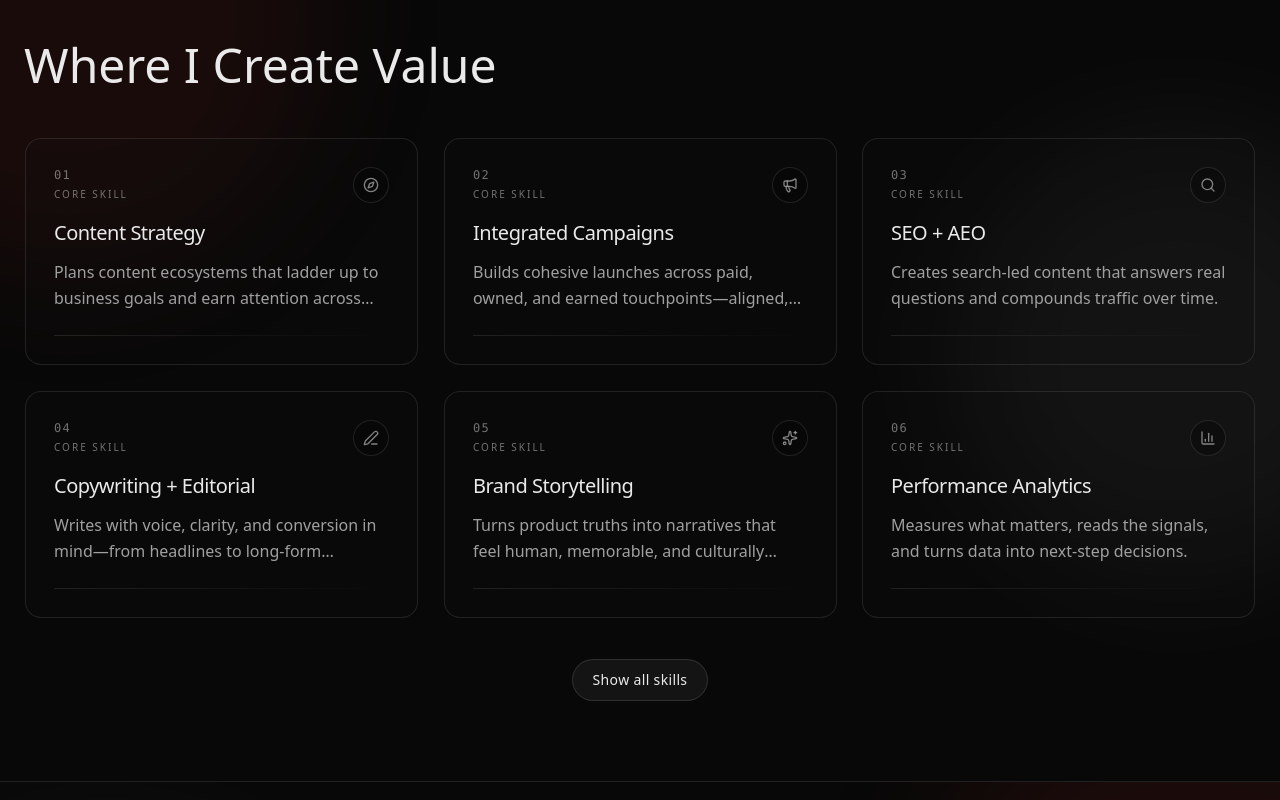
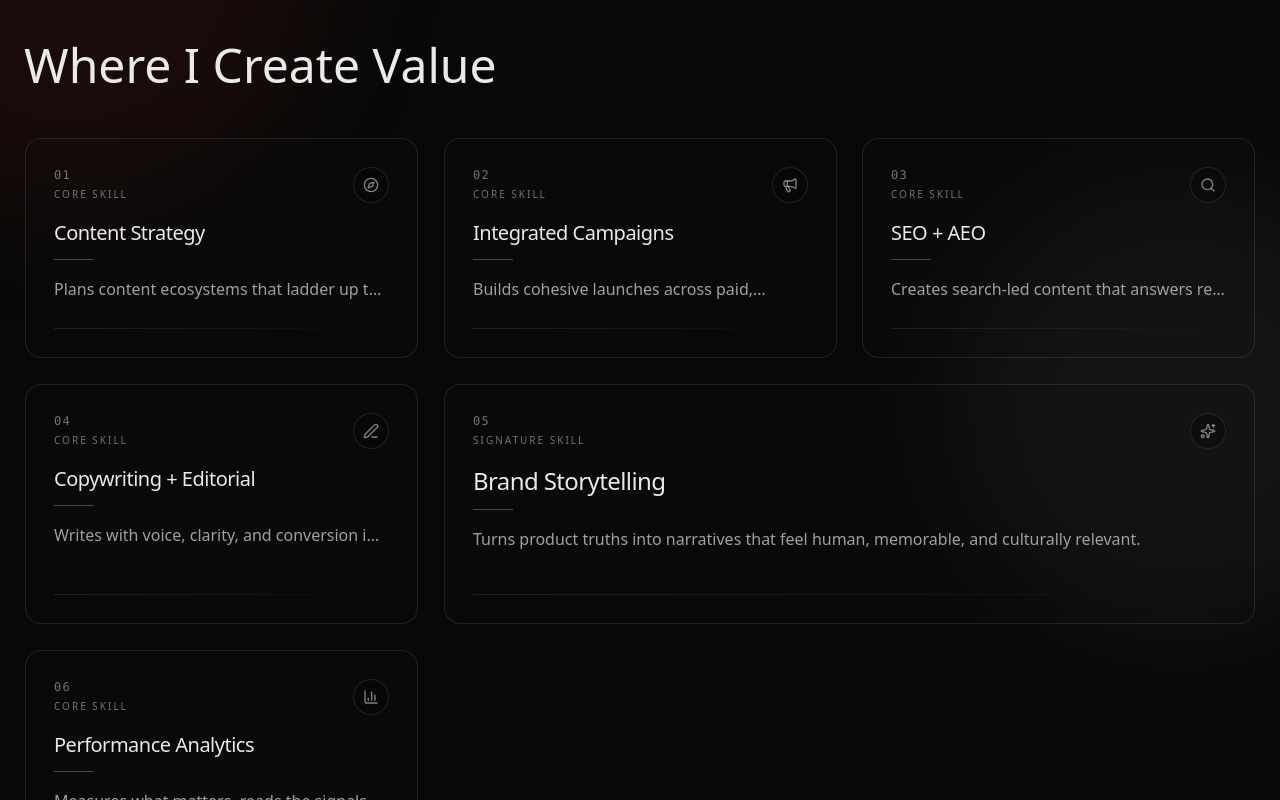
Before and after one commit to sarahsarahsarahX3/Personal-website-, a Next.js app: page / in a window 1280 px wide. Shown: the part 840-1640 px from the top of the page. Built offline with nearby package versions, Linux system fonts and the light colour scheme; a web font is replaced by a local one.

Commit message:
homepage

```diff
--- a/app/components/home/ValueSection.tsx
+++ b/app/components/home/ValueSection.tsx
@@ -71,10 +71,13 @@ const valueItems: ValueItem[] = [
 
 export function ValueSection() {
   const [showAll, setShowAll] = useState(false);
+  const [expandedTitle, setExpandedTitle] = useState<string | null>(null);
   const visibleItems = useMemo(
     () => (showAll ? valueItems : valueItems.slice(0, 6)),
     [showAll],
   );
+
+  const signatureTitle = "Brand Storytelling";
 
   return (
     <section id="value" className="relative border-t border-white/10 py-20">
@@ -101,7 +104,10 @@ export function ValueSection() {
           {visibleItems.map((item, index) => (
             <motion.div
               key={item.title}
-              className="group relative h-full rounded-2xl p-[1px] transition will-change-transform hover:-translate-y-1"
+              className={[
+                "group relative h-full rounded-2xl p-[1px] transition will-change-transform hover:-translate-y-1",
+                item.title === signatureTitle ? "lg:col-span-2" : "",
+              ].join(" ")}
               initial={{ opacity: 0, y: 12 }}
               whileInView={{ opacity: 1, y: 0 }}
               viewport={{ once: true, amount: 0.25 }}
@@ -110,6 +116,18 @@ export function ValueSection() {
                 delay: index * 0.06,
                 ease: [0.16, 1, 0.3, 1],
               }}
+              onClick={() =>
+                setExpandedTitle((prev) => (prev === item.title ? null : item.title))
+              }
+              onKeyDown={(event) => {
+                if (event.key === "Enter" || event.key === " ") {
+                  event.preventDefault();
+                  setExpandedTitle((prev) => (prev === item.title ? null : item.title));
+                }
+              }}
+              role="button"
+              tabIndex={0}
+              aria-expanded={expandedTitle === item.title}
             >
               {/* Thin animated border/glow */}
               <div className="pointer-events-none absolute inset-0 rounded-2xl bg-gradient-to-r from-accent/0 via-accent/35 to-accent/0 bg-[length:200%_100%] bg-[position:0%_0%] opacity-0 transition-[opacity,background-position] duration-500 group-hover:opacity-100 group-hover:bg-[position:100%_0%]" />
@@ -119,23 +137,67 @@ export function ValueSection() {
                 <div className="absolute -right-24 -top-24 h-48 w-48 rounded-full bg-accent/10 blur-2xl" />
               </div>
 
-              <div className="relative flex h-full min-h-[220px] flex-col overflow-hidden rounded-2xl border border-white/10 bg-surface-alt/20 p-7 transition-colors duration-300 group-hover:border-accent/30">
+              <div
+                className={[
+                  "relative flex h-full min-h-[220px] flex-col overflow-hidden rounded-2xl border border-white/10 bg-surface-alt/20 p-7 transition-colors duration-300 group-hover:border-accent/30",
+                  item.title === signatureTitle ? "lg:min-h-[240px]" : "",
+                ].join(" ")}
+              >
                 <div className="flex items-start justify-between gap-6">
                   <div>
                     <div className="font-mono text-xs tracking-widest text-text-secondary/70">
                       {String(index + 1).padStart(2, "0")}
                     </div>
                     <div className="mt-1 text-[10px] uppercase tracking-[0.2em] text-text-secondary/70">
-                      Core Skill
+                      {item.title === signatureTitle ? "Signature Skill" : "Core Skill"}
                     </div>
                   </div>
-                  <div className="grid h-9 w-9 place-items-center rounded-full border border-white/10 bg-surface/40 transition-colors duration-300 group-hover:border-accent/40">
+                  <div className="relative grid h-9 w-9 place-items-center rounded-full border border-white/10 bg-surface/40 transition-colors duration-300 group-hover:border-accent/40">
+                    {/* Icon orbit */}
+                    <span className="pointer-events-none absolute -inset-3 rounded-full border border-white/10 opacity-0 transition-opacity duration-300 group-hover:opacity-100" />
+                    <span className="pointer-events-none absolute -inset-3 rounded-full opacity-0 transition-opacity duration-300 group-hover:opacity-100 group-hover:[animation:spin_3.2s_linear_infinite]">
+                      <span className="absolute -top-1 left-1/2 h-1.5 w-1.5 -translate-x-1/2 rounded-full bg-accent/70 shadow-[0_0_12px_rgba(255,59,48,0.45)]" />
+                    </span>
                     <item.Icon className="h-4 w-4 text-text-secondary/80 transition duration-300 group-hover:scale-110 group-hover:text-accent" />
                   </div>
                 </div>
 
-                <h3 className="mt-4 text-xl font-medium tracking-tight">{item.title}</h3>
-                <p className="mt-3 line-clamp-2 text-text-secondary leading-relaxed">{item.description}</p>
+                <div className="mt-4">
+                  <h3
+                    className={[
+                      "text-xl font-medium tracking-tight",
+                      item.title === signatureTitle ? "lg:text-2xl" : "",
+                    ].join(" ")}
+                  >
+                    {item.title}
+                  </h3>
+                  <motion.div
+                    className="mt-3 h-px w-10 bg-accent/60 origin-left"
+                    initial={{ scaleX: 0 }}
+                    whileInView={{ scaleX: 1 }}
+                    viewport={{ once: true, amount: 0.6 }}
+                    transition={{ duration: 0.8, ease: [0.16, 1, 0.3, 1] }}
+                  />
+                </div>
+
+                <p className="mt-4 line-clamp-1 text-text-secondary leading-relaxed">{item.description}</p>
+
+                {/* Full description reveal on hover (desktop) or tap/click */}
+                <div
+                  className={[
+                    "pointer-events-none absolute inset-0 flex flex-col justify-end p-7 opacity-0 transition-opacity duration-250",
+                    "md:group-hover:opacity-100",
+                    expandedTitle === item.title ? "opacity-100" : "",
+                  ].join(" ")}
+                >
+                  <div className="absolute inset-0 bg-gradient-to-t from-surface/95 via-surface/60 to-transparent" />
+                  <div className="relative">
+                    <div className="font-mono text-[10px] tracking-widest uppercase text-text-secondary/70">
+                      Detail
+                    </div>
+                    <p className="mt-2 text-sm text-text-secondary leading-relaxed">{item.description}</p>
+                  </div>
+                </div>
 
                 <div className="mt-auto pt-6">
                   <div className="h-px w-full bg-gradient-to-r from-white/10 via-white/5 to-transparent" />
```
